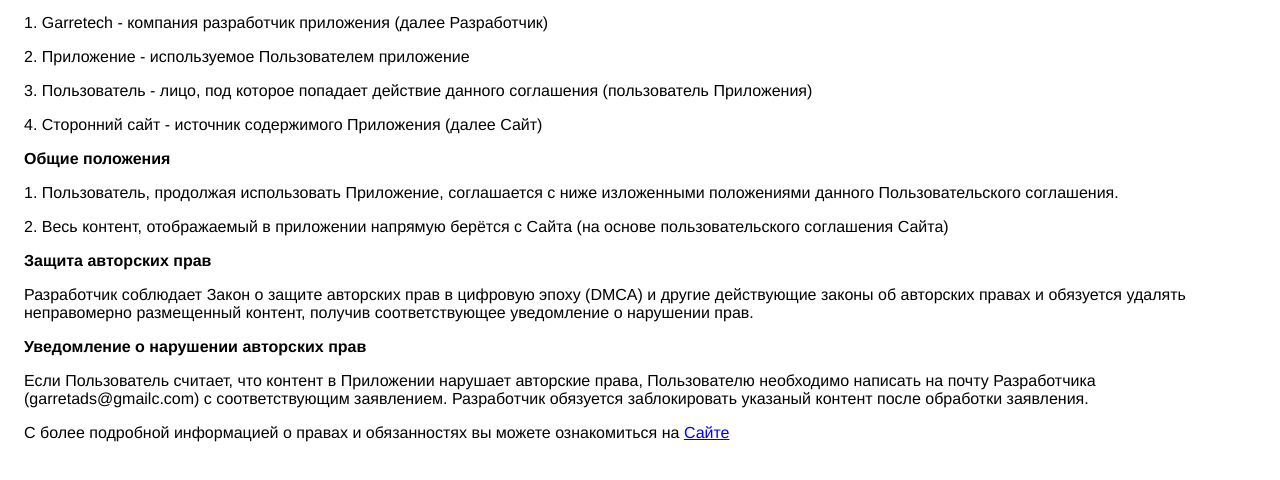
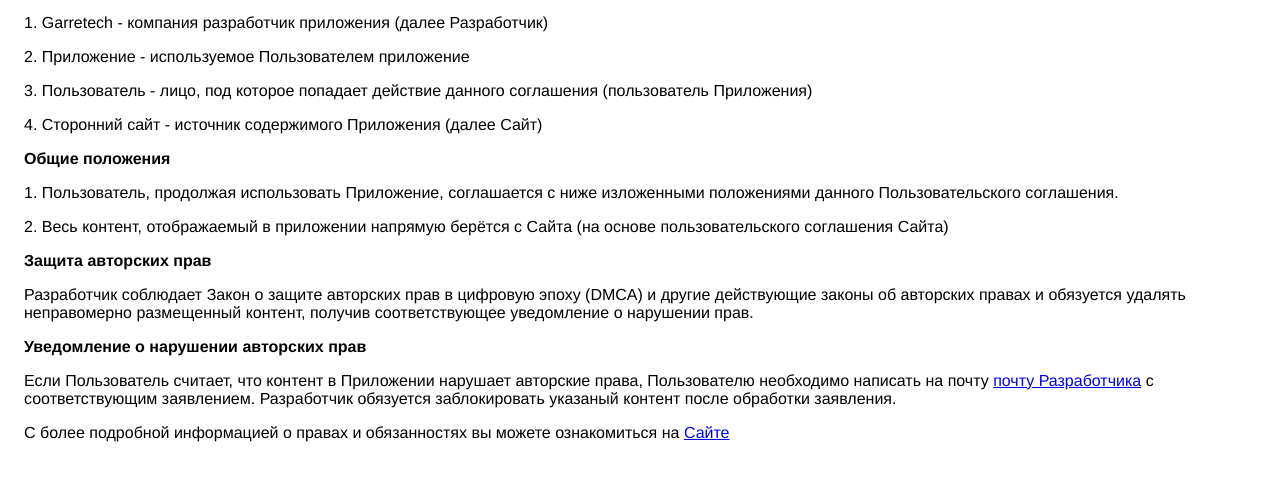
Before and after one commit to Garretads/Garretads, a plain HTML site: page terms_and_conditions.html in a window 1280 px wide. Shown: the part 112-592 px from the top of the page. Drawn offline with Linux system fonts and the light colour scheme.

Commit message:
Update terms_and_conditions.html
wegweg

```diff
--- a/terms_and_conditions.html
+++ b/terms_and_conditions.html
@@ -22,7 +22,7 @@
         <p>Разработчик соблюдает Закон о защите авторских прав в цифровую эпоху (DMCA) и другие действующие законы об авторских правах и обязуется удалять неправомерно размещенный контент, получив соответствующее уведомление о нарушении прав.</p>
 
         <p><strong>Уведомление о нарушении авторских прав</strong></p>
-        <p>Если Пользователь считает, что контент в Приложении нарушает авторские права, Пользователю необходимо написать на почту Разработчика (garretads@gmailc.com) с соответствующим заявлением. Разработчик обязуется заблокировать указаный контент после обработки заявления.</p>
+        <p>Если Пользователь считает, что контент в Приложении нарушает авторские права, Пользователю необходимо написать на почту <a href="mailto:garretads@gmail.com">почту Разработчика</a> с соответствующим заявлением. Разработчик обязуется заблокировать указаный контент после обработки заявления.</p>
 
         <p>С более подробной информацией о правах и обязанностях вы можете ознакомиться на <a href="https://readmanga.live/page/copyright_holders">Сайте</a></p>
     </body>
```
